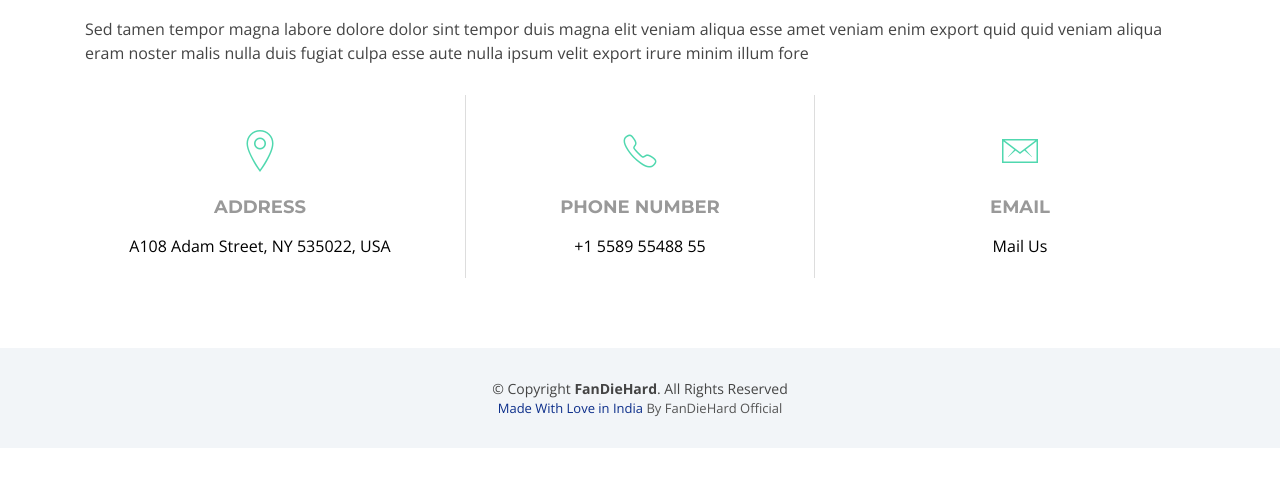
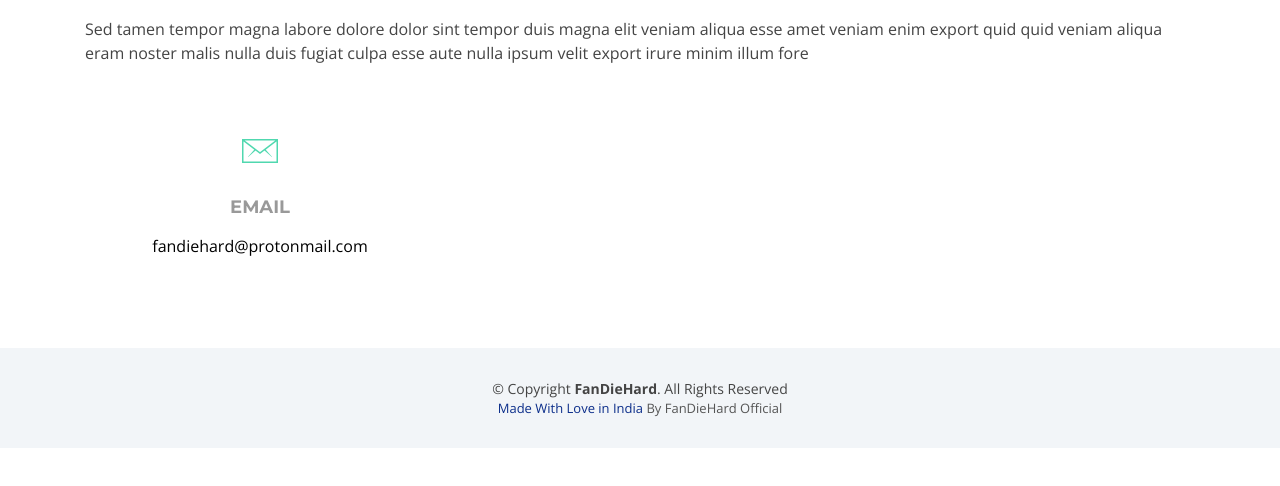
Before and after one commit to TBrosOfficial/tbrosofficial.github.io, a plain HTML site: page index.html in a window 1280 px wide. Shown: the part 218-704 px from the top of the page. Drawn offline with nearby package versions, Linux system fonts and the light colour scheme; some packages are replaced by stand-ins of ours; files whose address does not match are found by name.

Commit message:
Update index.html

```diff
--- a/index.html
+++ b/index.html
@@ -111,26 +111,10 @@
         <div class="row contact-info">
 
           <div class="col-md-4">
-            <div class="contact-address">
-              <i class="ion-ios-location-outline"></i>
-              <h3>Address</h3>
-              <address>A108 Adam Street, NY 535022, USA</address>
-            </div>
-          </div>
-
-          <div class="col-md-4">
-            <div class="contact-phone">
-              <i class="ion-ios-telephone-outline"></i>
-              <h3>Phone Number</h3>
-              <p><a href="tel:+155895548855">+1 5589 55488 55</a></p>
-            </div>
-          </div>
-
-          <div class="col-md-4">
             <div class="contact-email">
               <i class="ion-ios-email-outline"></i>
               <h3>Email</h3>
-              <p><a href="mailto:fandiehard@protonmail.com">Mail Us</a></p>
+              <p><a href="mailto:fandiehard@protonmail.com">fandiehard@protonmail.com</a></p>
             </div>
           </div>
 
```
